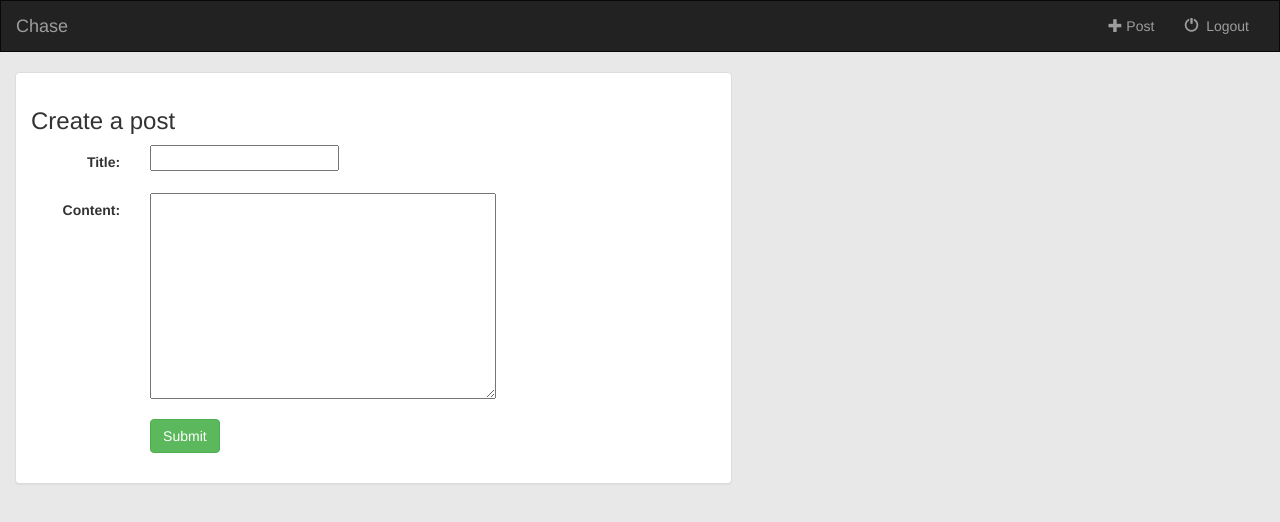
After one commit to chasevedder/django-blog, a Django app: page /post/ in a window 1280 px wide. The commit adds this page. Shown: the top 522 px of the page. Run offline with Django 3.2, Linux system fonts and the light colour scheme; a user stored in the database is signed in; some libraries are stand-ins or nearby versions.

Commit message:
changed post style, add logout, create post

```diff
--- a/customauth/models.py
+++ b/customauth/models.py
@@ -4,7 +4,7 @@ from django.contrib.auth.models import BaseUserManager, AbstractBaseUser
 
 
 class MyUserManager(BaseUserManager):
-    def create_user(self, email, password=None):
+    def create_user(self, email, username, password=None):
         """
         Creates and saves a user with the give email and password
         :param email:
@@ -13,14 +13,16 @@ class MyUserManager(BaseUserManager):
         """
         if not email:
             raise ValueError('Users must have an email address')
+        if not username:
+            raise ValueError('Users must have a username')
 
-        user = self.model(email=self.normalize_email(email))
+        user = self.model(email=self.normalize_email(email), username=username)
         user.set_password(password)
         user.save(using=self._db)
         return user
 
-    def create_superuser(self, email, password):
-        user = self.create_user(email, password=password)
+    def create_superuser(self, email, username, password):
+        user = self.create_user(email, username, password=password)
         user.is_admin = True
         user.save(using=self._db)
         return user
@@ -32,19 +34,24 @@ class MyUser(AbstractBaseUser):
         max_length=255,
         unique=True
     )
+    username = models.CharField(
+        verbose_name='username',
+        max_length=255,
+        unique=True
+    )
     is_active = models.BooleanField(default=True)
     is_admin = models.BooleanField(default=False)
 
     objects = MyUserManager()
 
     USERNAME_FIELD = 'email'
-    REQUIRED_FIELDS = []
+    REQUIRED_FIELDS = ['username']
 
     def get_full_name(self):
         return self.email
 
     def get_short_name(self):
-        return self.email
+        return self.username
 
     def __str__(self):
         return self.email
--- /dev/null
+++ b/website/forms.py
@@ -0,0 +1,9 @@
+from django import forms
+from .models import BlogPost
+
+
+class PostForm(forms.ModelForm):
+
+    class Meta:
+        model = BlogPost
+        fields = ['title', 'content']
--- a/website/static/website/style.css
+++ b/website/static/website/style.css
@@ -1,12 +1,9 @@
-.post {
-    display: table;
-    table-layout: fixed;
-    width: 100%;
-    white-space: nowrap;
+body {
+    background-color: #E8E8E8;
 }
 
-.post > * {
-    display: table-cell;
+.post {
+    white-space: nowrap;
     overflow: hidden;
     text-overflow: ellipsis;
 }
--- a/website/templates/website/base.html
+++ b/website/templates/website/base.html
@@ -31,9 +31,14 @@
 
 
             <ul class="nav navbar-nav navbar-right">
+                <li class="">
+                    <a href="{% url 'website:post-create' %}">
+                        <span class="glyphicon glyphicon-plus" aria-hidden="true"></span> Post
+                    </a>
+                </li>
                 {% if request.user.is_authenticated %}
                 <li class="">
-                    <a href="#">
+                    <a href="{% url 'website:logout' %}">
                         <span class = "glyphicon glyphicon-off" aria-hidden="true"></span>&nbsp; Logout
                     </a>
                 </li>
--- /dev/null
+++ b/website/templates/website/create_post.html
@@ -0,0 +1,29 @@
+{% extends 'website/base.html' %}
+
+{% block body %}
+<div class="container-fluid">
+
+    <div class="row">
+
+        <div class="col-sm-12 col-md-7">
+            <div class="panel panel-default">
+                <div class="panel-body">
+                    <h3>Create a post</h3>
+                    {% if error_message %}
+                        <p><strong>{{ error_message }}</strong></p>
+                    {% endif %}
+                    <form class="form-horizontal" role="form" action="" method="post" enctype="multipart/form-data">
+                        {% csrf_token %}
+                        {% include 'website/form_template.html' %}
+                        <div class="form-group">
+                            <div class="col-sm-offset-2 col-sm-10">
+                                <button type="submit" class="btn btn-success">Submit</button>
+                            </div>
+                        </div>
+                    </form>
+                </div>
+            </div>
+        </div>
+
+</div>
+{% endblock %}
--- /dev/null
+++ b/website/templates/website/form_template.html
@@ -0,0 +1,9 @@
+{% for field in form %}
+    <div class="form-group">
+        <div class="col-sm-offset-2 col-sm-10">
+            <span class="text-danger small">{{ field.errors }}</span>
+        </div>
+        <label class="control-label col-sm-2">{{ field.label_tag }}</label>
+        <div class="col-sm-10">{{ field }}</div>
+    </div>
+{% endfor %}
--- a/website/urls.py
+++ b/website/urls.py
@@ -6,4 +6,6 @@ app_name = 'website'
 urlpatterns = [
     url(r'^$', views.index, name='index'),
     url(r'^(?P<post_id>[0-9]+)', views.post_detail, name='post-detail'),
+    url(r'^post/$', views.create_post, name='post-create'),
+    url(r'^logout/$', views.user_logout, name='logout'),
 ]
--- a/website/views.py
+++ b/website/views.py
@@ -1,11 +1,36 @@
-from django.shortcuts import render
+from django.shortcuts import render, redirect
+from django.contrib.auth import logout
 
 from .models import BlogPost
+from .forms import PostForm
+
 
 # Create your views here.
 def index(request):
     return render(request, 'website/index.html', {'blogs': BlogPost.objects.all()})
 
+
 def post_detail(request, post_id):
     post = BlogPost.objects.get(pk=post_id)
     return render(request, 'website/post_detail.html', {'post': post})
+
+
+def create_post(request):
+    if not request.user.is_authenticated():
+        return render(request, 'music/login.html')
+    else:
+        form = PostForm(request.POST or None)
+        if form.is_valid():
+            post = form.save(commit=False)
+            post.author = request.user
+            post.save()
+            return redirect('website:post-detail', post_id=post.pk)
+        context = {
+            "form": form,
+        }
+        return render(request, 'website/create_post.html', context)
+
+
+def user_logout(request):
+    logout(request)
+    return redirect('website:index')
```
Also changed, not shown: website/admin.py (+7 -7 lines), website/templates/website/index.html (+9 -9 lines), customauth/migrations/0001_initial.py, db.sqlite3, website/migrations/0001_initial.py.
